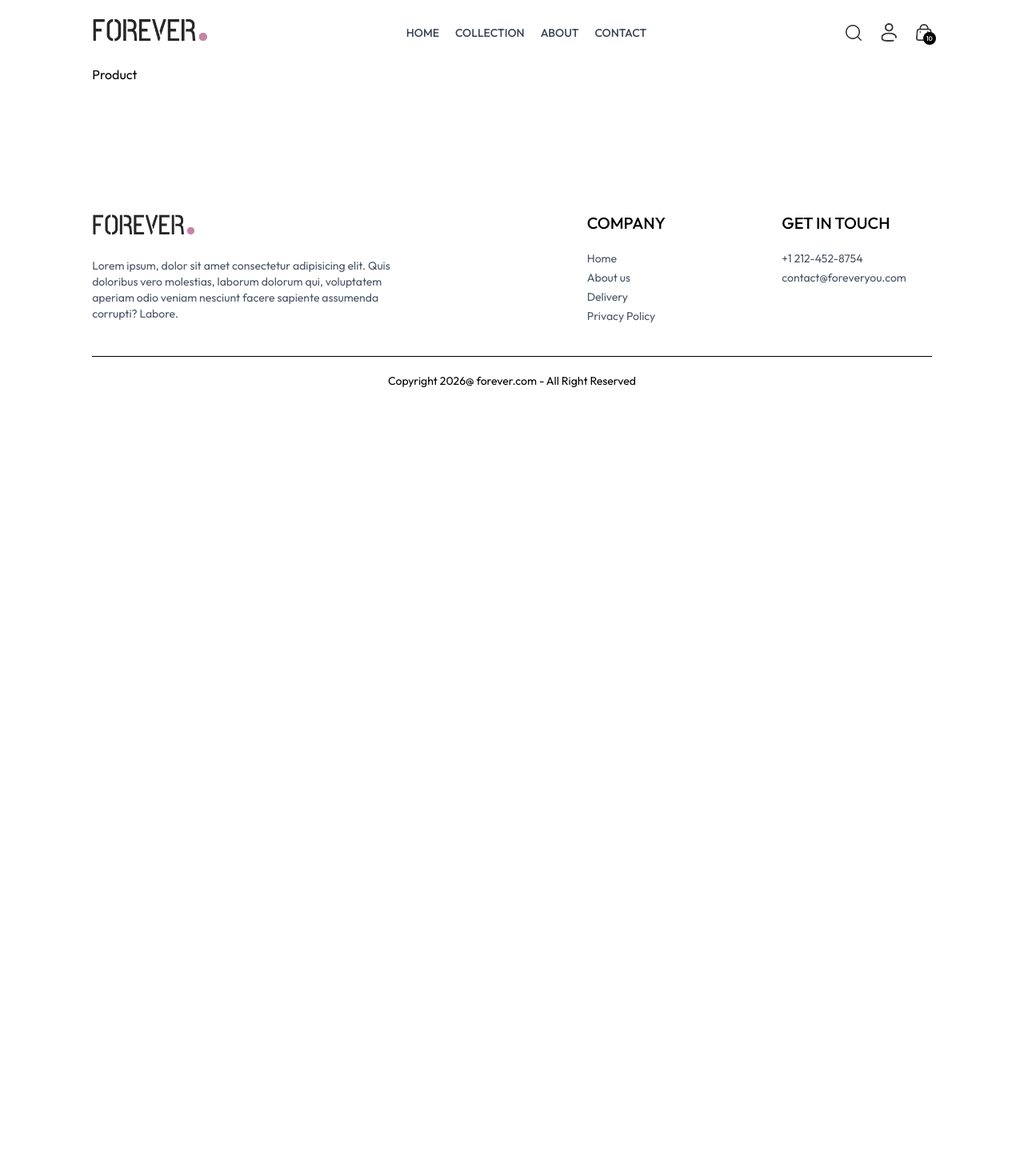
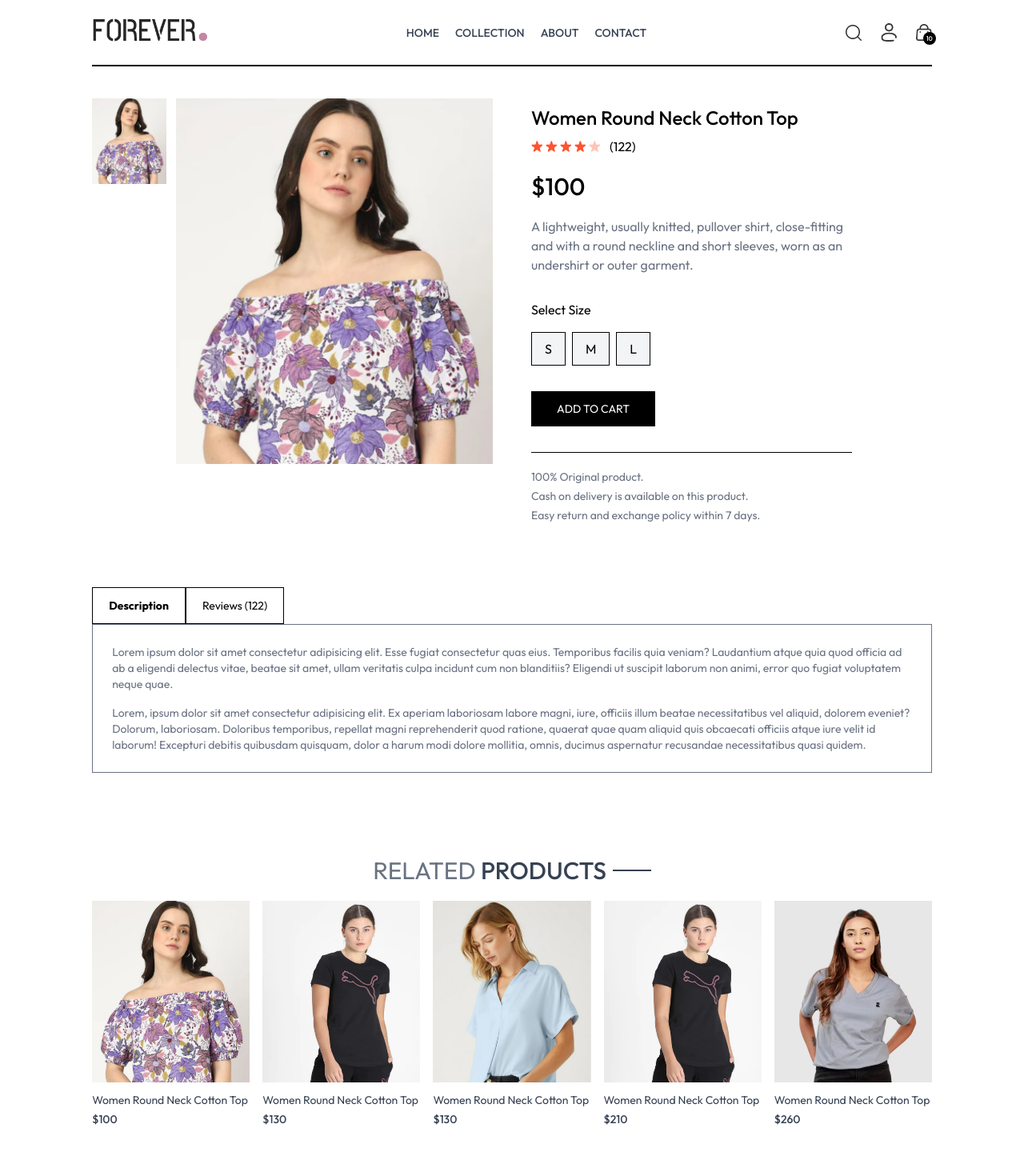
Before and after one commit to Tirth02/Ecommerce-Project-MERN, a React (Vite) app in the folder frontend/: page /product/aaaaa in a window 1280 px wide. Shown: the top 1470 px of the page at 80% size. Before the commit the page ends 800 px from the top, so only its background shows below. Built offline with nearby package versions, Linux system fonts and the light colour scheme.

Commit message:
created product page with implementation of functionality

```diff
--- /dev/null
+++ b/frontend/src/components/RelatedProduct.jsx
@@ -0,0 +1,34 @@
+import React, { useContext, useEffect, useState } from 'react'
+import { ShopContext } from '../context/ShopContext'
+import Title from './Title';
+import ProductItem from './ProductItem';
+
+const RelatedProduct = ({category,subCategory}) => {
+    const { products } = useContext(ShopContext);
+    const [related,setRelated] = useState([]);
+
+    useEffect(() => {
+        if(products.length > 0)
+        {
+            let productsCopy = products.slice();
+            productsCopy = productsCopy.filter((item) => category === item.category)
+            productsCopy = productsCopy.filter((item) => subCategory === item.subCategory);
+
+            setRelated(productsCopy.slice(0,5));
+        }
+    },[products])
+  return (
+    <div className='my-24'>
+        <div className="text-center text-3xl py-2">
+            <Title text1={'RELATED'} text2={'PRODUCTS'}/>
+        </div>
+        <div className='grid grid-cols-2 sm:grid-cols-3 md:grid-cols-4 lg:grid-cols-5 gap-4 gap-y-6'>
+             {related.map((item,index) => (
+                <ProductItem onC key={index} id={item._id} name={item.name} price={item.price} image={item.image}/>
+             ))}
+        </div>
+    </div>
+  )
+}
+
+export default RelatedProduct
--- a/frontend/src/index.css
+++ b/frontend/src/index.css
@@ -16,6 +16,10 @@
   font-style: normal;
 }
 
+::-webkit-scrollbar{
+    display: none;
+}
+
 @media (max-width:640px) {
     a.active{
         background-color: black;
--- a/frontend/src/pages/Collection.jsx
+++ b/frontend/src/pages/Collection.jsx
@@ -5,7 +5,7 @@
 import ProductItem from '../components/ProductItem';
 
 const Collection = () => {
-  const {products} = useContext(ShopContext);
+  const {products, search, showSearch} = useContext(ShopContext);
   const [showFilter, setShowFilter] = useState(false);
   const [filterProducts, setFilterProducts] = useState([]);
   const [category,setCategory] = useState([]);
@@ -36,6 +36,11 @@
 
   const applyFilter = () => {
     let productsCopy = products.slice();
+
+    if(showSearch && search)
+    {
+      productsCopy = productsCopy.filter(item => item.name.toLowerCase().includes(search.toLowerCase()))
+    }
 
     if(category.length > 0)
     {
@@ -74,7 +79,7 @@
   useEffect(() => {
     // console.log(category);
     applyFilter();
-  },[category,subCategory])
+  },[category,subCategory,search,showSearch])
 
   useEffect(() => {
     sortProduct()
--- a/frontend/src/pages/Product.jsx
+++ b/frontend/src/pages/Product.jsx
@@ -1,9 +1,93 @@
-import React from 'react'
+import React, { useContext, useEffect, useState } from 'react'
+import { useParams } from 'react-router-dom'
+import { ShopContext } from '../context/ShopContext';
+import { assets } from '../assets/assets';
+import RelatedProduct from '../components/RelatedProduct';
 
 const Product = () => {
-  return (
-    <div>Product</div>
-  )
+  const {productId} = useParams();
+  const {products, currency} = useContext(ShopContext);
+  const [productData, setProductData] = useState(false);
+  const [image,setImage] = useState('');
+  const [size,setSize] = useState('');
+
+  const fetchProductData = () => {
+    products.map((item) => {
+      if(item._id === productId)
+      {
+        setProductData(item);
+        setImage(item.image[0]);
+        return null;
+      }
+    })
+  }
+  useEffect(() => {
+    fetchProductData();
+  },[productId,products])
+  return productData ? (
+    <div className='border-t-2 pt-10 transition-opacity ease-in duration-500 opacity-100'>
+
+      {/* Product Data */}
+      <div className='flex gap-12 sm:gap-12 flex-col sm:flex-row'>
+        {/* Product Images */}
+        <div className='flex-1 flex flex-col-reverse gap-3 sm:flex-row'>
+          <div className='flex sm:flex-col overflow-x-auto sm:overflow-y-scroll justify-between sm:w-[18.7%] w-full '>
+            {
+              productData.image.map((item,index)=>(
+                <img onClick={() => setImage(item)} src={item} key={index} className='w-[24%] sm:w-full sm:mb-3 flex-shrink-0 cursor-pointer ' alt="" />
+              ))
+            }
+          </div>
+          <div className='w-full sm:w-[80%] '>
+            <img className='w-full h-auto' src={image} alt="" />
+
+          </div>
+        </div>
+        {/*--------------------- Product Info -------------------- */}
+        <div className='flex-1'>
+            <h1 className='font-medium text-2xl mt-2 '>{productData.name}</h1>
+            <div className='flex items-center gap-1 mt-2'>
+                <img className='w-3.5' src={assets.star_icon} alt="" />
+                <img className='w-3.5' src={assets.star_icon} alt="" />
+                <img className='w-3.5' src={assets.star_icon} alt="" />
+                <img className='w-3.5' src={assets.star_icon} alt="" />
+                <img className='w-3.5' src={assets.star_dull_icon} alt="" />
+                <p className='pl-2 '>(122)</p>
+            </div>
+            <p className='mt-5 text-3xl font-medium'>{currency}{productData.price}</p>
+            <p className='mt-5 text-gray-500 md:w-4/5'>{productData.description}</p>
+            <div className='flex flex-col gap-4 my-8'>
+                <p>Select Size</p>
+                <div className='flex gap-2'>
+                  {productData.sizes.map((item,index) => (
+                    <button onClick={() => setSize(item)} className={`border py-2 px-4 bg-gray-100 cursor-pointer ${item === size ? 'text-white bg-gray-900':''}`} key={index}>{item}</button>
+                  ))}
+                </div>
+            </div>
+            <button className='bg-black text-white px-8 py-3 text-sm active:bg-gray-700'>ADD TO CART</button>
+            <hr className='mt-8 sm:w-4/5'/>
+            <div className='text-sm text-gray-500 mt-5 flex flex-col gap-1'>
+                <p>100% Original product.</p>
+                <p>Cash on delivery is available on this product.</p>
+                <p>Easy return and exchange policy within 7 days.</p>
+            </div>
+        </div>
+      </div>
+      {/* ----------Description & Review Section ------------ */}
+      <div className='mt-20'>
+          <div className="flex">
+            <b className='border px-5 py-3 text-sm '>Description</b>
+            <p className='border px-5 py-3 text-sm'>Reviews (122)</p>
+          </div>
+          <div className='flex flex-col gap-4 border px-6 py-6 text-sm text-gray-500'>
+              <p>Lorem ipsum dolor sit amet consectetur adipisicing elit. Esse fugiat consectetur quas eius. Temporibus facilis quia veniam? Laudantium atque quia quod officia ad ab a eligendi delectus vitae, beatae sit amet, ullam veritatis culpa incidunt cum non blanditiis? Eligendi ut suscipit laborum non animi, error quo fugiat voluptatem neque quae.</p>
+              <p>Lorem, ipsum dolor sit amet consectetur adipisicing elit. Ex aperiam laboriosam labore magni, iure, officiis illum beatae necessitatibus vel aliquid, dolorem eveniet? Dolorum, laboriosam. Doloribus temporibus, repellat magni reprehenderit quod ratione, quaerat quae quam aliquid quis obcaecati officiis atque iure velit id laborum! Excepturi debitis quibusdam quisquam, dolor a harum modi dolore mollitia, omnis, ducimus aspernatur recusandae necessitatibus quasi quidem.</p>
+          </div>
+      </div>
+      {/* --------------------Display related products------------------ */}
+      <RelatedProduct category={productData.category} subCategory={productData.subCategory}/>
+    </div>
+  ) : <div className='opacity-0'></div>
 }
 
 export default Product
```
